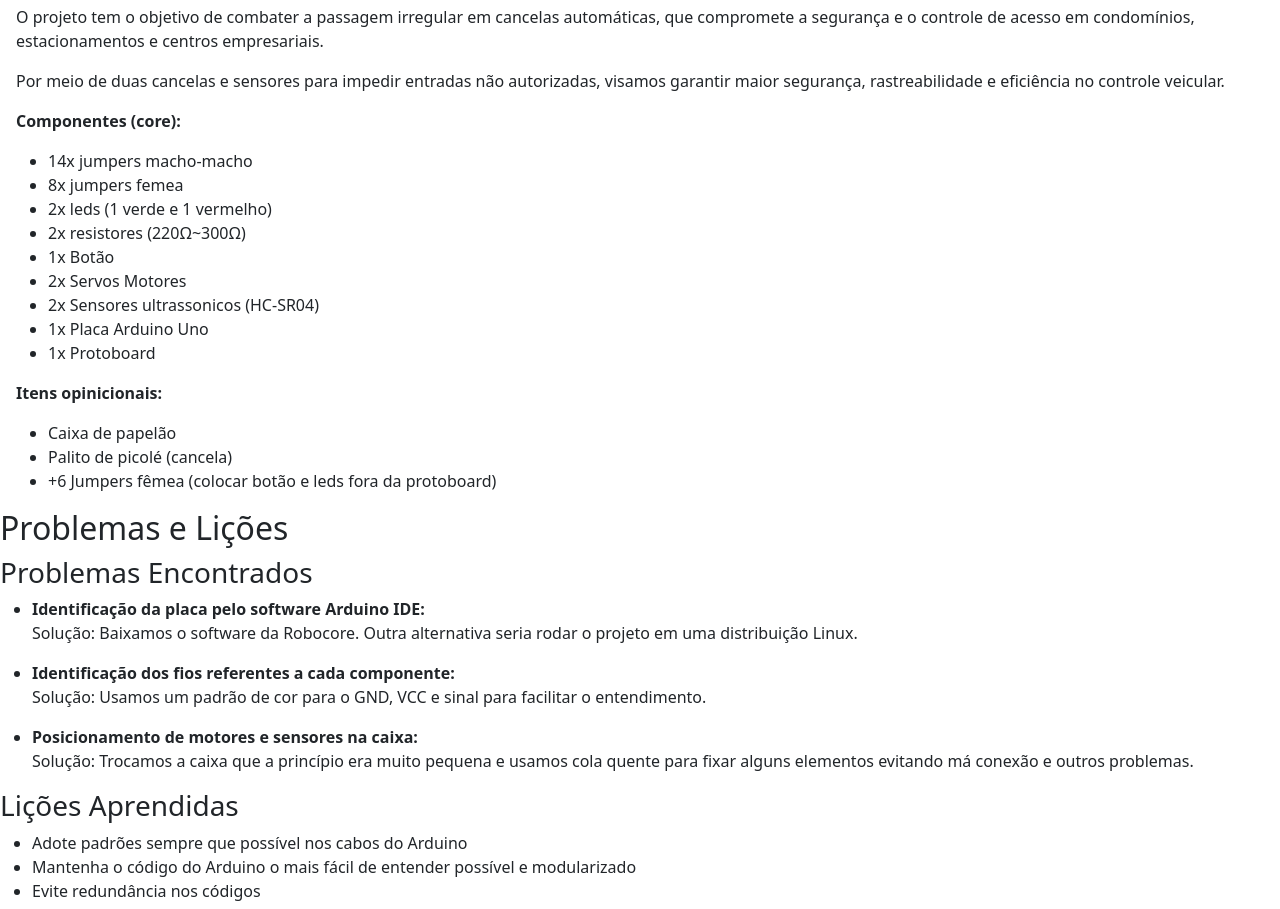
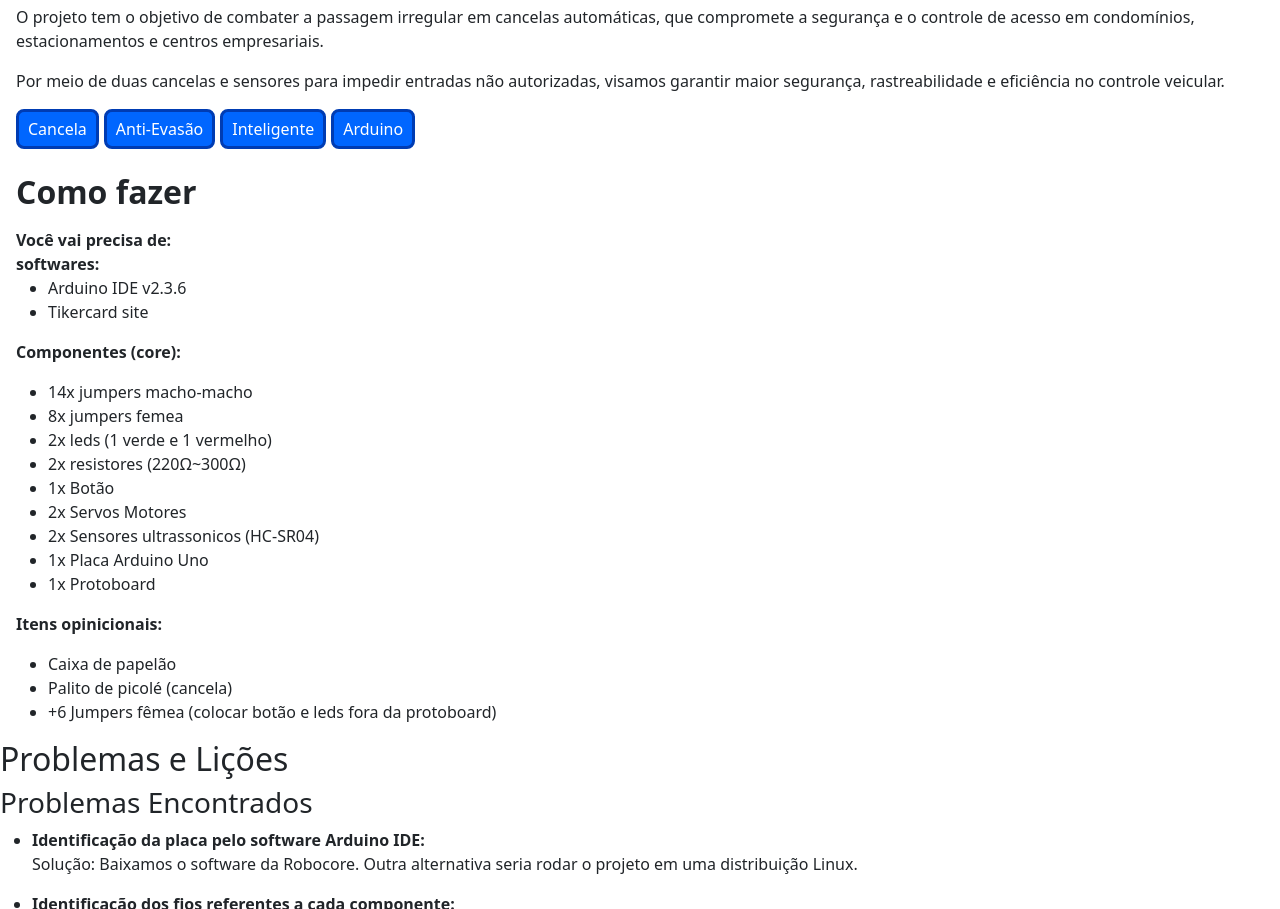
Before and after one commit to MGT-21/Projeto_de_SD_e_IC, a plain HTML site: page index.html in a window 1280 px wide. Shown: the part 901-1810 px from the top of the page. Drawn offline with nearby package versions, Linux system fonts and the light colour scheme.

Commit message:
✨ feat: Adicionado descrição dos softwares de COMO FAZER

```diff
--- a/index.html
+++ b/index.html
@@ -18,7 +18,8 @@
     <nav class="navbar bg-body-tertiary fixed-top">
       <div class="container-fluid">
         <a class="navbar-brand" href="#">Cancela C01CS</a>
-      <button class="navbar-toggler" type="button" data-bs-toggle="offcanvas" data-bs-target="#offcanvasNavbar" aria-controls="offcanvasNavbar" aria-label="Toggle navigation">
+        <button class="navbar-toggler" type="button" data-bs-toggle="offcanvas" data-bs-target="#offcanvasNavbar"
+          aria-controls="offcanvasNavbar" aria-label="Toggle navigation">
           <span class="navbar-toggler-icon"></span>
         </button>
         <div class="offcanvas offcanvas-end" tabindex="-1" id="offcanvasNavbar" aria-labelledby="offcanvasNavbarLabel">
@@ -53,11 +54,29 @@
   <section class="main">
     <h2 class="main-title">Sobre o projeto</h2>
     <p class="main-about-description">
-    O projeto tem o objetivo de combater a passagem irregular em cancelas automáticas, que compromete a segurança e o controle de acesso em condomínios, estacionamentos e centros empresariais.
+      O projeto tem o objetivo de combater a passagem irregular em cancelas automáticas, que compromete a segurança e o
+      controle de acesso em condomínios, estacionamentos e centros empresariais.
     </p>
     <p class="main-about-description">
-    Por meio de duas cancelas e sensores para impedir entradas não autorizadas, visamos garantir maior segurança, rastreabilidade e eficiência no controle veicular.
+      Por meio de duas cancelas e sensores para impedir entradas não autorizadas, visamos garantir maior segurança,
+      rastreabilidade e eficiência no controle veicular.
     </p>
+
+    <div class="button-container">
+      <div class="main-button">Cancela</div>
+      <div class="main-button">Anti-Evasão</div>
+      <div class="main-button">Inteligente</div>
+      <div class="main-button">Arduino</div>
+    </div>
+    <br>
+    <h2 class="main-title">Como fazer</h2>
+      <div class="main-about-description">
+        <a><strong>Você vai precisa de: <br>softwares:</strong></a>
+        <ul>
+          <li>Arduino IDE v2.3.6</li>
+          <li>Tikercard site</li>
+        </ul>
+      </div>
     <p class="main-about-description"><strong>Componentes (core):</strong></p>
     <ul>
       <li>14x jumpers macho-macho</li>
@@ -86,7 +105,8 @@
       <ul class="problems-list">
         <li>
           <strong>Identificação da placa pelo software Arduino IDE:</strong>
-        <p>Solução: Baixamos o software da Robocore. Outra alternativa seria rodar o projeto em uma distribuição Linux.</p>
+          <p>Solução: Baixamos o software da Robocore. Outra alternativa seria rodar o projeto em uma distribuição
+            Linux.</p>
         </li>
         <li>
           <strong>Identificação dos fios referentes a cada componente:</strong>
@@ -94,7 +114,8 @@
         </li>
         <li>
           <strong>Posicionamento de motores e sensores na caixa:</strong>
-        <p>Solução: Trocamos a caixa que a princípio era muito pequena e usamos cola quente para fixar alguns elementos evitando má conexão e outros problemas.</p>
+          <p>Solução: Trocamos a caixa que a princípio era muito pequena e usamos cola quente para fixar alguns
+            elementos evitando má conexão e outros problemas.</p>
         </li>
       </ul>
     </div>
@@ -109,7 +130,9 @@
     </div>
   </section>
 
-<script src="https://cdn.jsdelivr.net/npm/bootstrap@5.3.6/dist/js/bootstrap.bundle.min.js" integrity="sha384-j1CDi7MgGQ12Z7Qab0qlWQ/Qqz24Gc6BM0thvEMVjHnfYGF0rmFCozFSxQBxwHKO" crossorigin="anonymous"></script>
+  <script src="https://cdn.jsdelivr.net/npm/bootstrap@5.3.6/dist/js/bootstrap.bundle.min.js"
+    integrity="sha384-j1CDi7MgGQ12Z7Qab0qlWQ/Qqz24Gc6BM0thvEMVjHnfYGF0rmFCozFSxQBxwHKO"
+    crossorigin="anonymous"></script>
 </body>
 
 </html>
--- a/styles/global.css
+++ b/styles/global.css
@@ -4,3 +4,13 @@
     box-sizing: border-box;
     outline: none;
 }
+
+body {
+    background-color: #d9f0ff;
+    font-family: Arial, sans-serif;
+}
+
+.button-container {
+    display: flex;
+    gap: 5px;
+}
--- a/styles/main.css
+++ b/styles/main.css
@@ -12,3 +12,11 @@
     line-height: 1.5;
     margin-bottom: 1rem;
 }
+
+.main-button {
+    background-color: #0066ff;
+    color: white;
+    border: 3px solid #003cb3;
+    border-radius: 8px;
+    padding: 5px 9px;
+}
```
Lines whose indentation alone changed are shown as unchanged.
